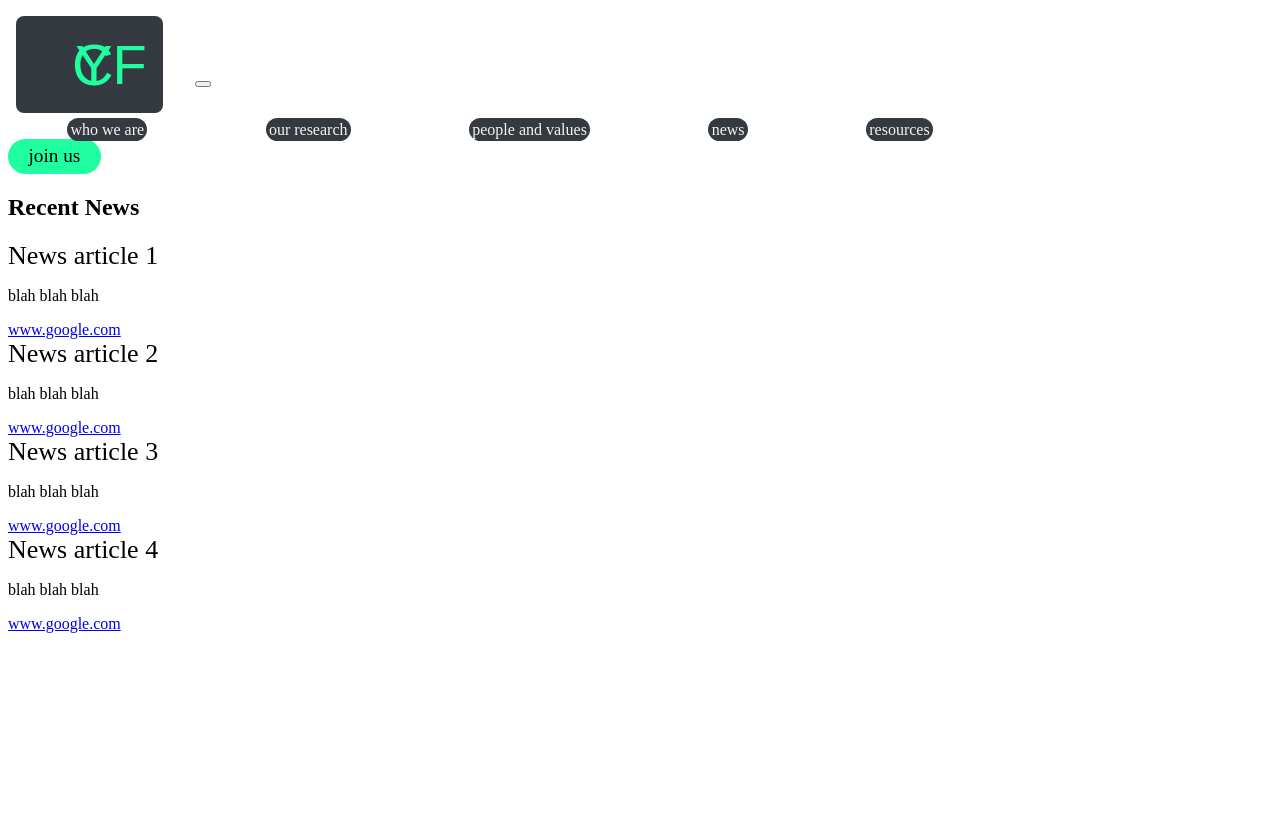
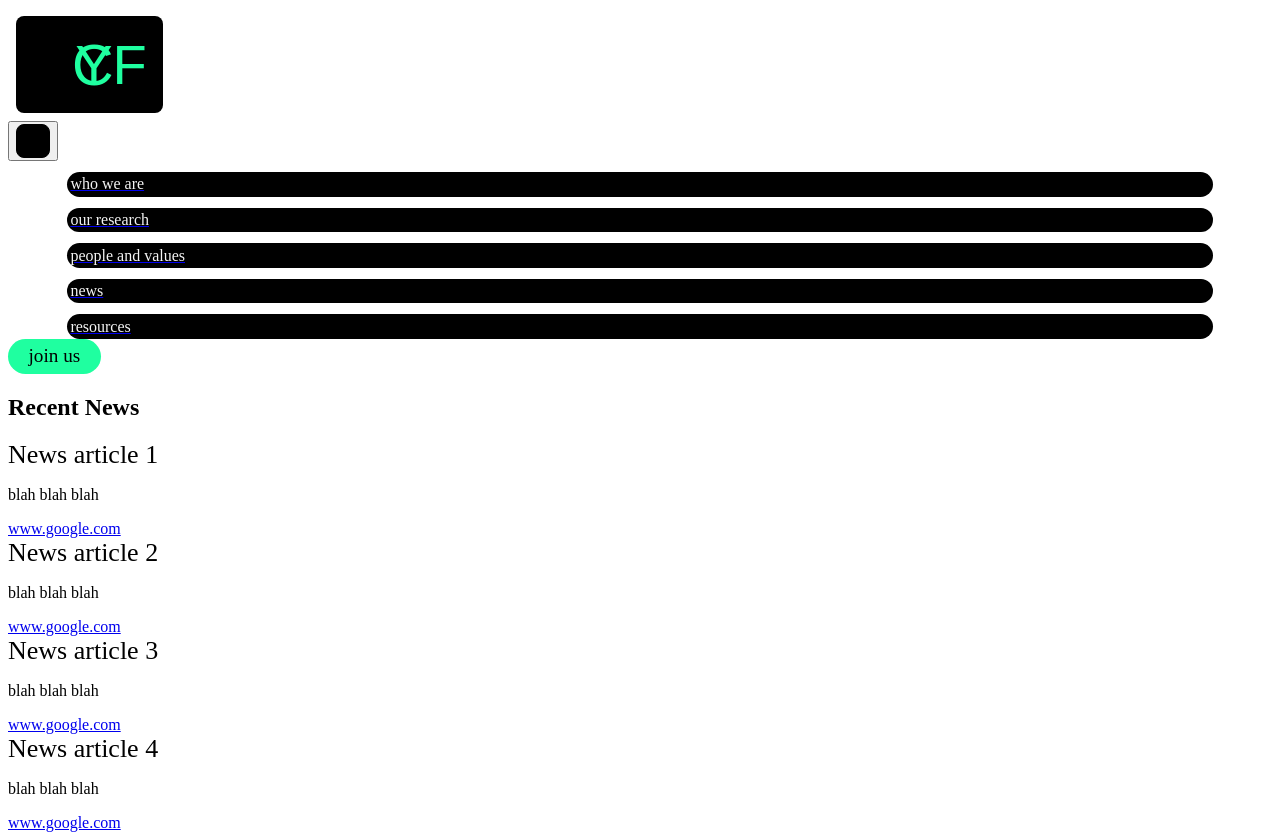
Before and after one commit to Slap-a-tha-Bass/ceren_lab_TS, a React app: page /news in a window 1280 px wide. Before the commit the page ends 800 px from the top, so only its background shows below. Built offline with nearby package versions, Linux system fonts and the light colour scheme.

Commit message:
edit on navbar toggle

```diff
--- a/src/components/NavBar.tsx
+++ b/src/components/NavBar.tsx
@@ -1,37 +1,61 @@
 import React from "react";
 import { Navbar, Nav } from "react-bootstrap";
+import { Link } from "react-router-dom";
 import {
   JoinButton,
   Logo1,
   Logo2,
   LogoButton,
   NavButton,
+  ToggleButton,
+  ToggleDiv,
 } from "../styled-components";
 
 const NavBar = () => {
   return (
-    <Navbar bg="dark" variant="dark" expand="lg" sticky="top">
+    <Navbar bg="dark" variant="dark" expand="lg" sticky="top" collapseOnSelect>
       <Navbar.Brand href="/">
         <LogoButton>
           <Logo1>C</Logo1>
           <Logo2>YF</Logo2>
         </LogoButton>
       </Navbar.Brand>
-      <Navbar.Toggle
-        className="border-dark mx-5"
-        aria-controls="basic-navbar-nav"
-      >
-        <div className="margin-neg toggle-button d-flex align-items-center justify-content-center text-center">
-          <i className="bi bi-list h1 mt-2"></i>
-        </div>
-      </Navbar.Toggle>
+      <ToggleDiv>
+        <Navbar.Toggle>
+          <ToggleButton>
+            <i className="bi bi-list h1 mt-2"></i>
+          </ToggleButton>
+        </Navbar.Toggle>
+      </ToggleDiv>
       <Navbar.Collapse id="basic-navbar-nav">
         <Nav className="bg-dark">
-          <NavButton to="/mission">who we are</NavButton>
-          <NavButton to="/research">our research</NavButton>
-          <NavButton to="/people">people and values</NavButton>
-          <NavButton to="/news">news</NavButton>
-          <NavButton to="/resources">resources</NavButton>
+          <Nav.Item>
+            <Nav.Link eventKey={1} as={Link} to="/mission">
+              <NavButton>who we are</NavButton>
+            </Nav.Link>
+          </Nav.Item>
+          <Nav.Item>
+            <Nav.Link eventKey={2} as={Link} to="/research">
+              <NavButton>our research</NavButton>
+            </Nav.Link>
+          </Nav.Item>
+          <Nav.Item>
+            <Nav.Link eventKey={3} as={Link} to="/people">
+              <NavButton>people and values</NavButton>
+            </Nav.Link>
+          </Nav.Item>
+
+          <Nav.Item>
+            <Nav.Link eventKey={4} as={Link} to="/news">
+              <NavButton>news</NavButton>
+            </Nav.Link>
+          </Nav.Item>
+
+          <Nav.Item>
+            <Nav.Link eventKey={5} as={Link} to="/resources">
+              <NavButton>resources</NavButton>
+            </Nav.Link>
+          </Nav.Item>
         </Nav>
         <div className="d-flex justify-content-center align-items-center mt-2">
           <JoinButton to="/contact">join us</JoinButton>
--- a/src/styled-components.tsx
+++ b/src/styled-components.tsx
@@ -1,8 +1,8 @@
 import styled from "styled-components";
 import { Link } from "react-router-dom";
 
-export const NavButton = styled(Link)`
-  background: #343a40;
+export const NavButton = styled.div`
+  background: #000000;
   border: none;
   border-radius: 2rem;
   padding: 0.2rem;
@@ -17,7 +17,7 @@ export const NavButton = styled(Link)`
   }
 `;
 export const LogoButton = styled.button`
-  background: #343a40;
+  background: #000000;
   border: none;
   border-radius: 0.5rem;
   padding: 1rem;
@@ -90,4 +90,18 @@ export const ScrollUpButton = styled.div`
   z-index: 1;
   cursor: pointer;
   color: rgb(31, 255, 160);
-`
+`;
+export const ToggleDiv = styled.div`
+  padding-right: 2vw;
+`;
+export const ToggleButton = styled.div`
+  border: 1px solid black;
+  outline: black;
+  width: 2rem;
+  height: 2rem;
+  border-radius: 0.5rem;
+  padding: none;
+  margin: none;
+  color: rgb(31, 255, 160);
+  background-color: black;
+`;
```
Also changed, not shown: src/client/scss/app.scss (+1 -18 lines). Lines whose indentation alone changed are shown as unchanged.
